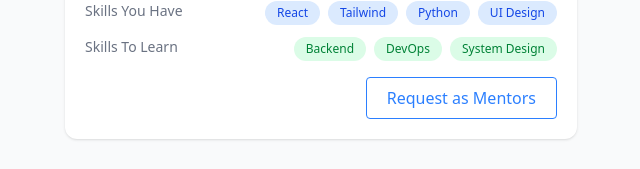
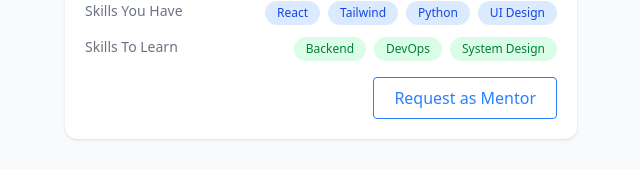
Before and after one commit to Pranav3782/Skill_Swap, a React (Vite) app: page /profile in a window 1280 px wide. Shown: the part 239-408 px from the top of the page, without its empty margins (319-959 px from the left). Built offline with nearby package versions, Linux system fonts and the light colour scheme.

Commit message:
adding files

```diff
--- a/src/dashBoards/ProfilePage.jsx
+++ b/src/dashBoards/ProfilePage.jsx
@@ -136,7 +136,7 @@ const ProfilePage = () => {
             onClick={() => setShowMentorForm(true)}
             className="px-5 py-2 border border-blue-500 text-blue-500 rounded hover:bg-blue-500 hover:text-white transition ml-auto"
           >
-            Request as Mentors
+            Request as Mentor
           </button>
         </div>
       </div>
```
